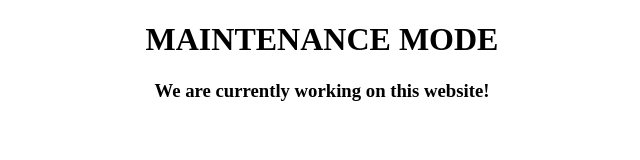
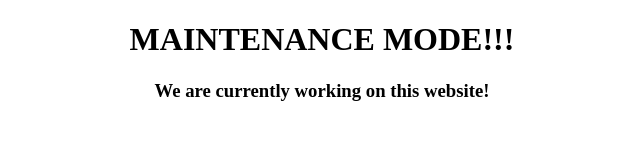
Before and after one commit to JudeGamer12325/JudeGamer, a plain HTML site: page index.html in a window 1280 px wide. Shown: the whole page, without its empty margins (318-958 px from the left). Drawn offline with Linux system fonts and the light colour scheme.

Commit message:
Update index.html

```diff
--- a/index.html
+++ b/index.html
@@ -5,7 +5,7 @@
         <title>MAINTENANCE!</title>
     </head>
     <body>
-        <center><h1>MAINTENANCE MODE</h1>
+        <center><h1>MAINTENANCE MODE!!!</h1>
         <h3>We are currently working on this website!</h3></center>
     </body>
 </html>
```
